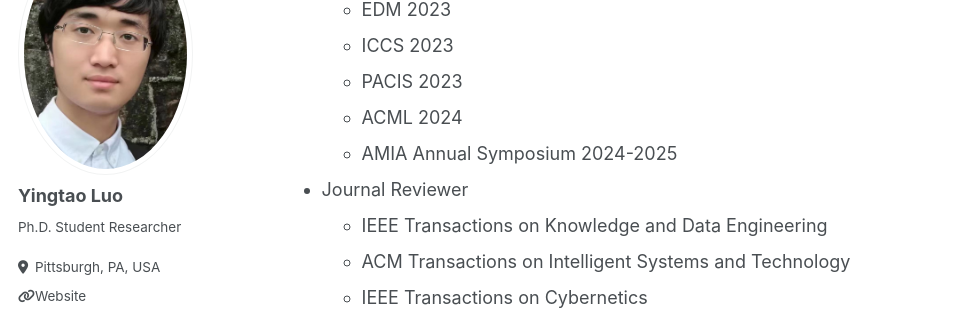
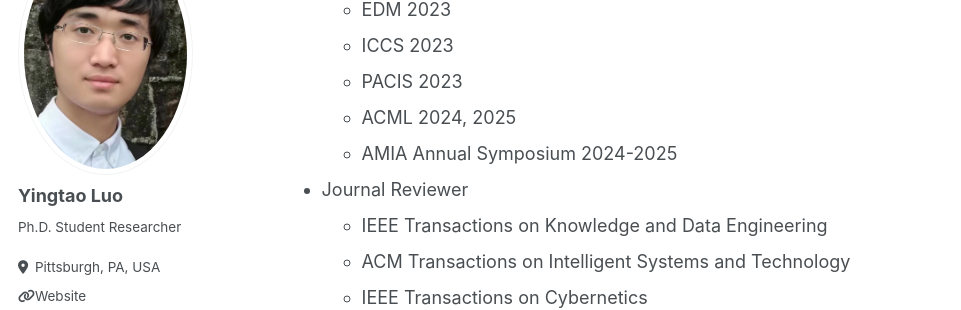
Before and after one commit to yingtaoluo/yingtaoluo.github.io, a Jekyll site: the page built from _pages/experiences.md, in a window 1280 px wide and 900 px high, scrolled down 1168 px. Shown: the part 153-463 px from the top of the window, without its empty margins (0-961 px from the left). Built offline with Jekyll 4.4.1, drawn with Linux system fonts in a browser that asks for light colours; some web fonts are replaced.

Commit message:
Update experiences.md

```diff
--- a/_pages/experiences.md
+++ b/_pages/experiences.md
@@ -48,7 +48,7 @@ Academic Services
   * EDM 2023
   * ICCS 2023
   * PACIS 2023
-  * ACML 2024
+  * ACML 2024, 2025
   * AMIA Annual Symposium 2024-2025
 * Journal Reviewer
   * IEEE Transactions on Knowledge and Data Engineering
```
